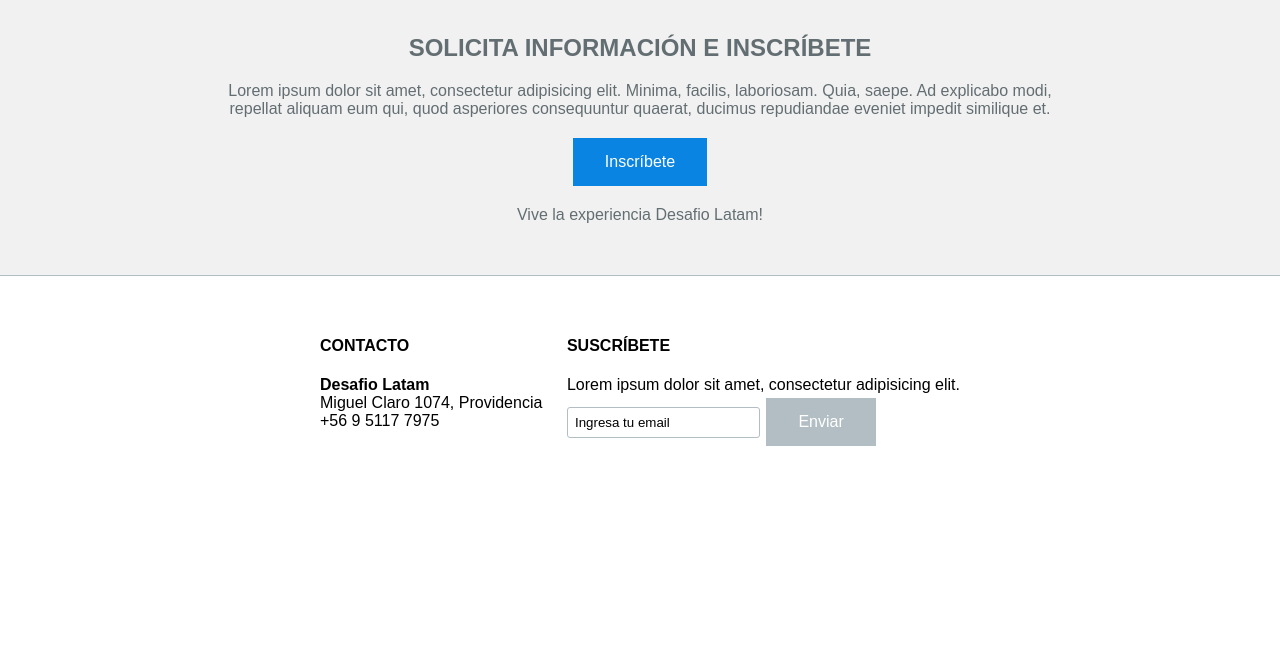
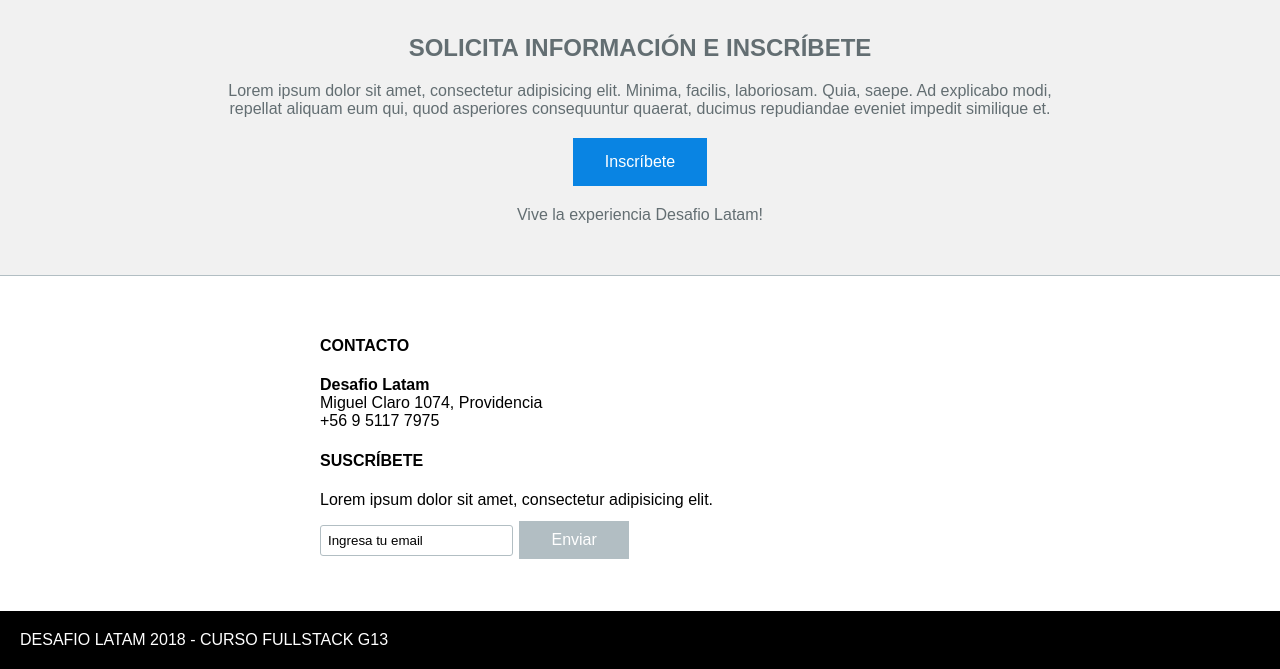
Before and after one commit to paskuvan/desafio04, a plain HTML site: page index.html in a window 1280 px wide. Shown: the part 956-1625 px from the top of the page. Before the commit the page ends 1406 px from the top, so only its background shows below. Drawn offline with Linux system fonts and the light colour scheme.

Commit message:
casi resuelto

```diff
--- a/index.html
+++ b/index.html
@@ -10,9 +10,9 @@
 <body>
     <nav>
         <ul>
-            <li>Equipo</li>
-            <li>Blog</li>
-            <li>Contacto</li>
+            <a href="#"><li>Equipo</li></a>
+            <a href="#"><li>Blog</li></a>
+            <a href="#"><li>Contacto</li></a>
         </ul>
     </nav>
     <div class="bgimage logo">
@@ -59,9 +59,15 @@
                 <input class="label-style" type="text" name="correo" value="Ingresa tu email">
                 <input class="btn-3" type="submit" value="Enviar">
             </form>
-
         </div>
     </div>
+
+    <div class="detalle">
+        desafio latam 2018 - curso fullstack g13
+    </div>
+
+
+
 
 </body>
 
--- a/style.css
+++ b/style.css
@@ -11,7 +11,12 @@ body {
 }
  nav ul li {
      padding: 50px 25px 0px 0px;
+     text-decoration: none;
+     color: white;
 }
+
+
+
  h1 {
      color: white;
      text-align: center;
@@ -59,12 +64,12 @@ body {
      background-color: #b2bec3;
      color: white;
      border: none;
-     padding: 15px 32px;
+     padding: 10px 32px;
      text-align: center;
      text-decoration: none;
      display: inline-block;
      font-size: 16px;
-     margin: 4px 2px;
+     margin: 12px 2px;
      cursor: pointer;
 }
 
@@ -108,10 +113,10 @@ body {
      padding: 40px;
 }
  .left {
-     float: left;
+
 }
  .right {
-     float: right;
+
 }
  .label-style {
      box-sizing: border-box;
@@ -120,3 +125,11 @@ body {
      padding: 7px;
      outline: none;
 }
+
+.detalle {
+     text-align: left;
+     text-transform: uppercase;
+     background-color: black;
+     color: white;
+     padding: 20px;
+}
```
